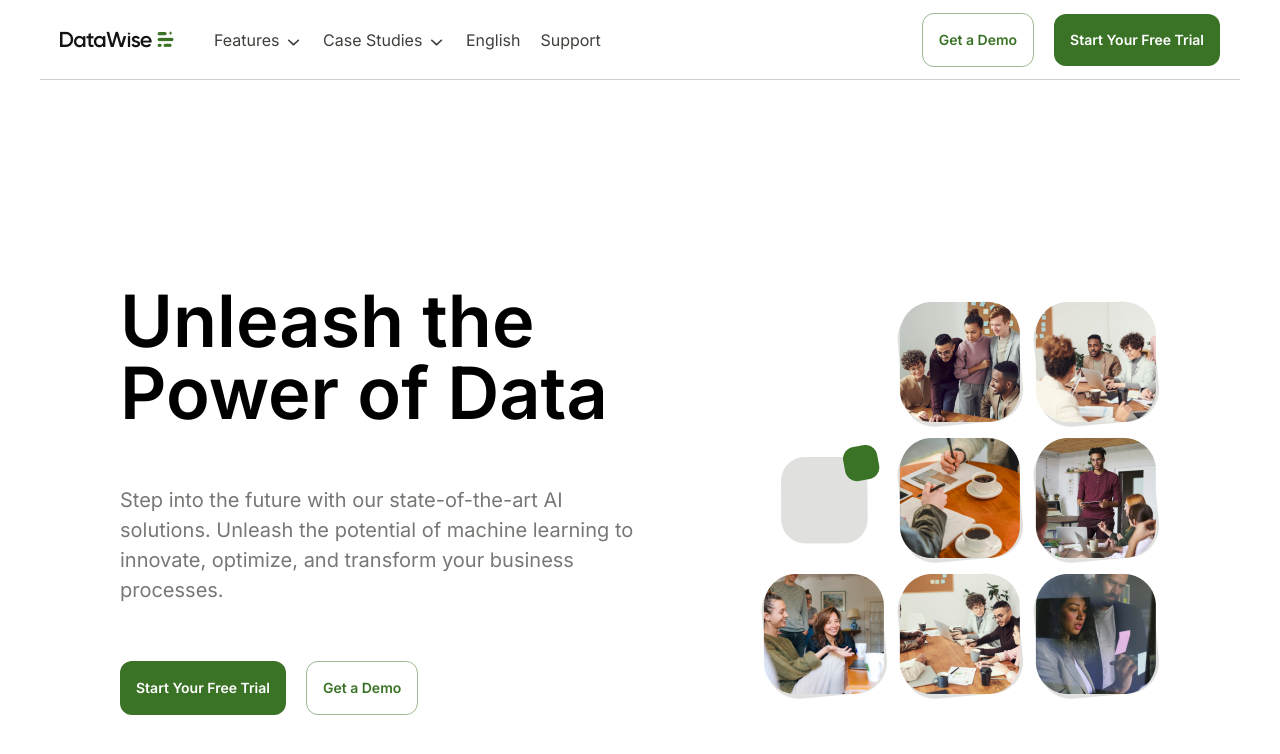
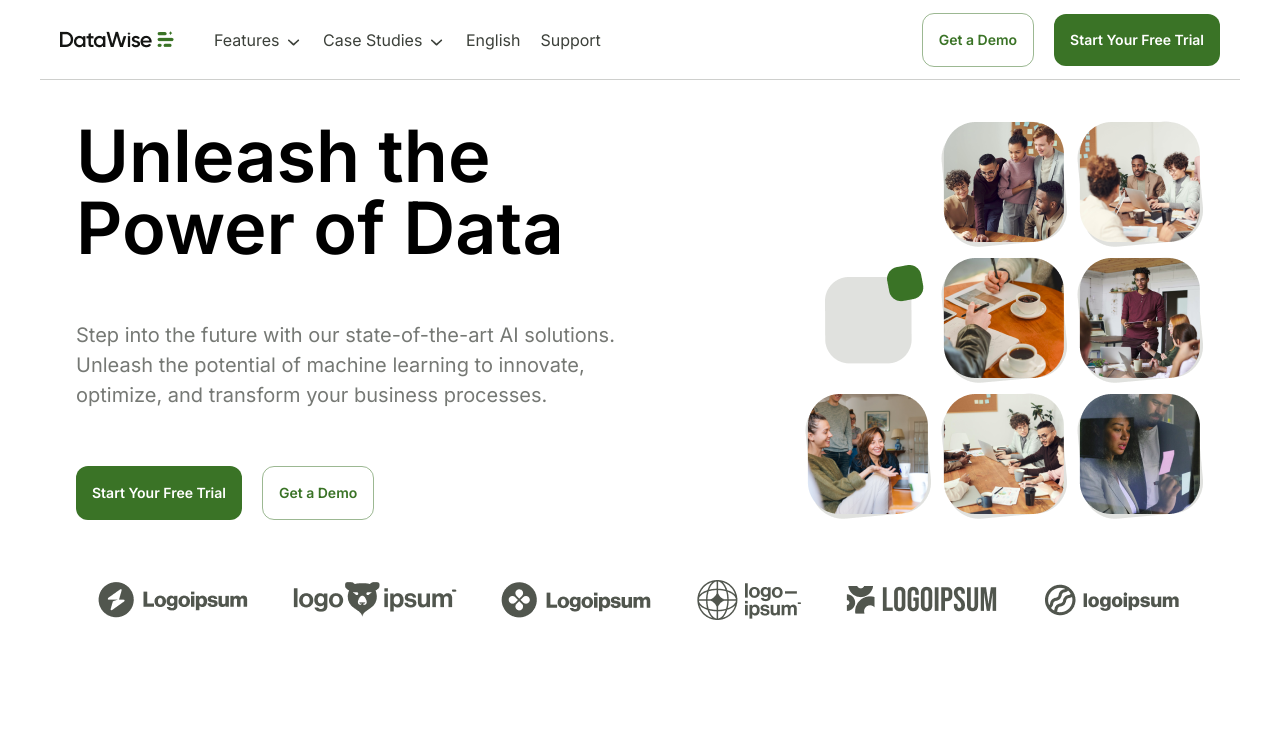
Before and after one commit to akashkennedy/Datawise, a React (Vite) app: page / in a window 1280 px wide. Shown: the top 754 px of the page. Built offline with nearby package versions, Linux system fonts and the light colour scheme.

Commit message:
Create Partners Section

```diff
--- a/src/App.jsx
+++ b/src/App.jsx
@@ -1,12 +1,14 @@
 import Header from "./sections/Header.jsx";
 import Hero from "./sections/Hero.jsx";
+import Partners from "./sections/Partners.jsx";
 
 const App = () => {
   return (
     <>
       <Header />
-      <main className="mx-5 md:mx-8 lg:mx-10">
+      <main className="mx-5 md:mx-8 lg:mx-14">
         <Hero />
+        <Partners />
       </main>
     </>
   );
--- a/src/sections/Hero.jsx
+++ b/src/sections/Hero.jsx
@@ -5,7 +5,7 @@ import HeroWrapper from "../assets/heroWrapper.png";
 
 const Hero = () => {
   return (
-    <section className="flex h-screen flex-col gap-5 px-5 pt-10 md:flex-col md:gap-10 lg:flex-row lg:items-center lg:justify-between lg:px-20">
+    <section className="mb-24 flex h-screen flex-col gap-5 px-5 pt-10 md:mb-10 md:h-full md:flex-col md:gap-10 lg:flex-row lg:items-center lg:justify-between">
       <div className="flex  w-full flex-col justify-center gap-5 md:w-4/5 md:justify-between md:gap-10 lg:w-1/2 lg:gap-14">
         <h1 className="text-7xl font-semibold">{hero.heading}</h1>
         <p className="info font-normal">{hero.info}</p>
@@ -14,7 +14,11 @@ const Hero = () => {
           <Button label="Get a Demo" className="btn-secondary" />
         </div>
       </div>
-      <img src={HeroWrapper} alt="Hero Wrapper" className="md:w-1/2 md:self-end lg:w-fit lg:self-center"/>
+      <img
+        src={HeroWrapper}
+        alt="Hero Wrapper"
+        className="md:w-1/2 md:self-end lg:w-fit lg:self-center"
+      />
     </section>
   );
 };
--- /dev/null
+++ b/src/sections/Partners.jsx
@@ -0,0 +1,16 @@
+import { logo1, logo2, logo3, logo4, logo5, logo6 } from "../assets/index.js";
+
+const Partners = () => {
+  return (
+    <section className="mb-10 flex items-center justify-around p-5">
+      <img src={logo1} alt="logo1" />
+      <img src={logo2} alt="logo2" />
+      <img src={logo3} alt="logo3" className="hidden md:block lg:block" />
+      <img src={logo4} alt="logo4" className="hidden md:block lg:block" />
+      <img src={logo5} alt="logo5" className="hidden md:hidden lg:block" />
+      <img src={logo6} alt="logo6" className="hidden md:hidden lg:block" />
+    </section>
+  );
+};
+
+export default Partners;
```
